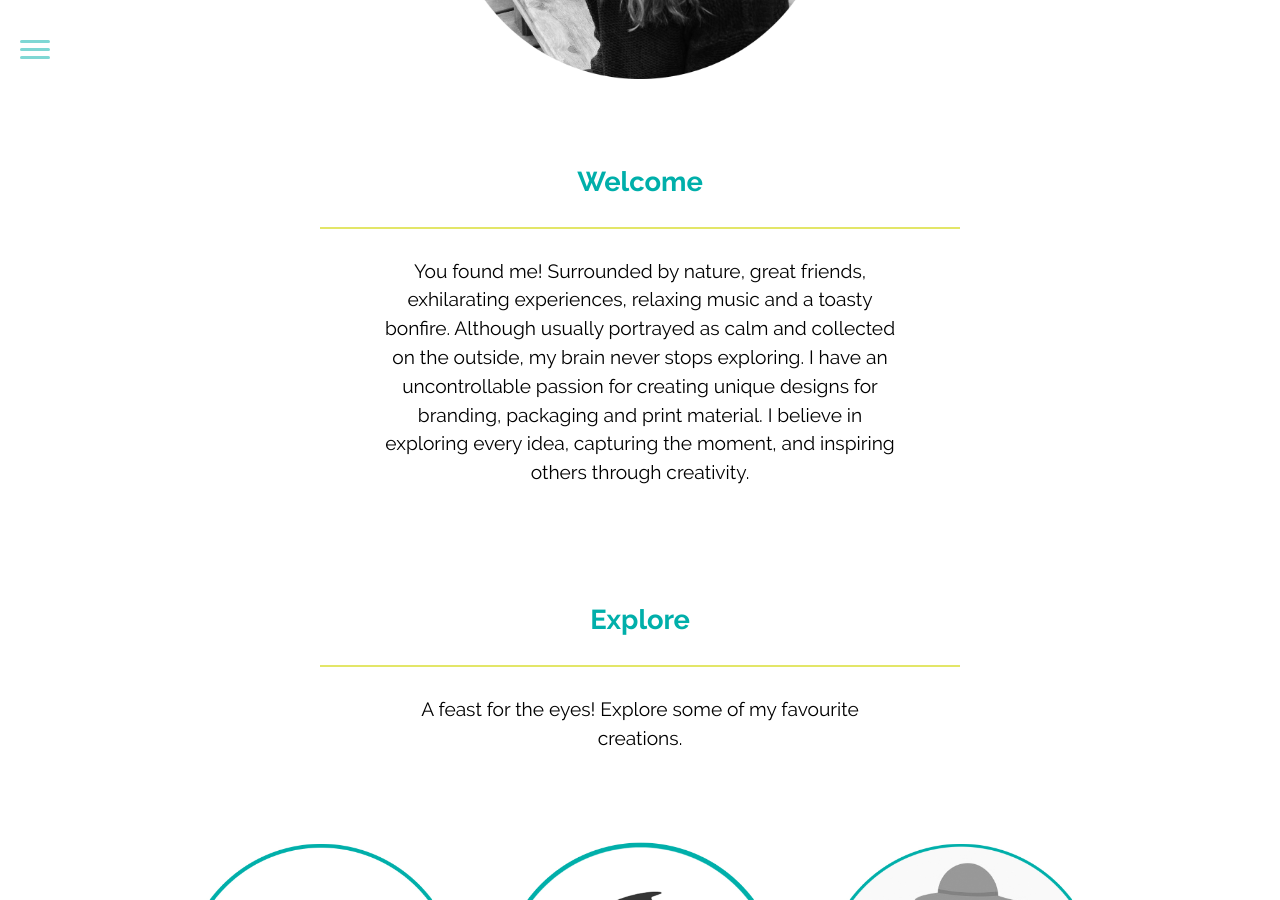
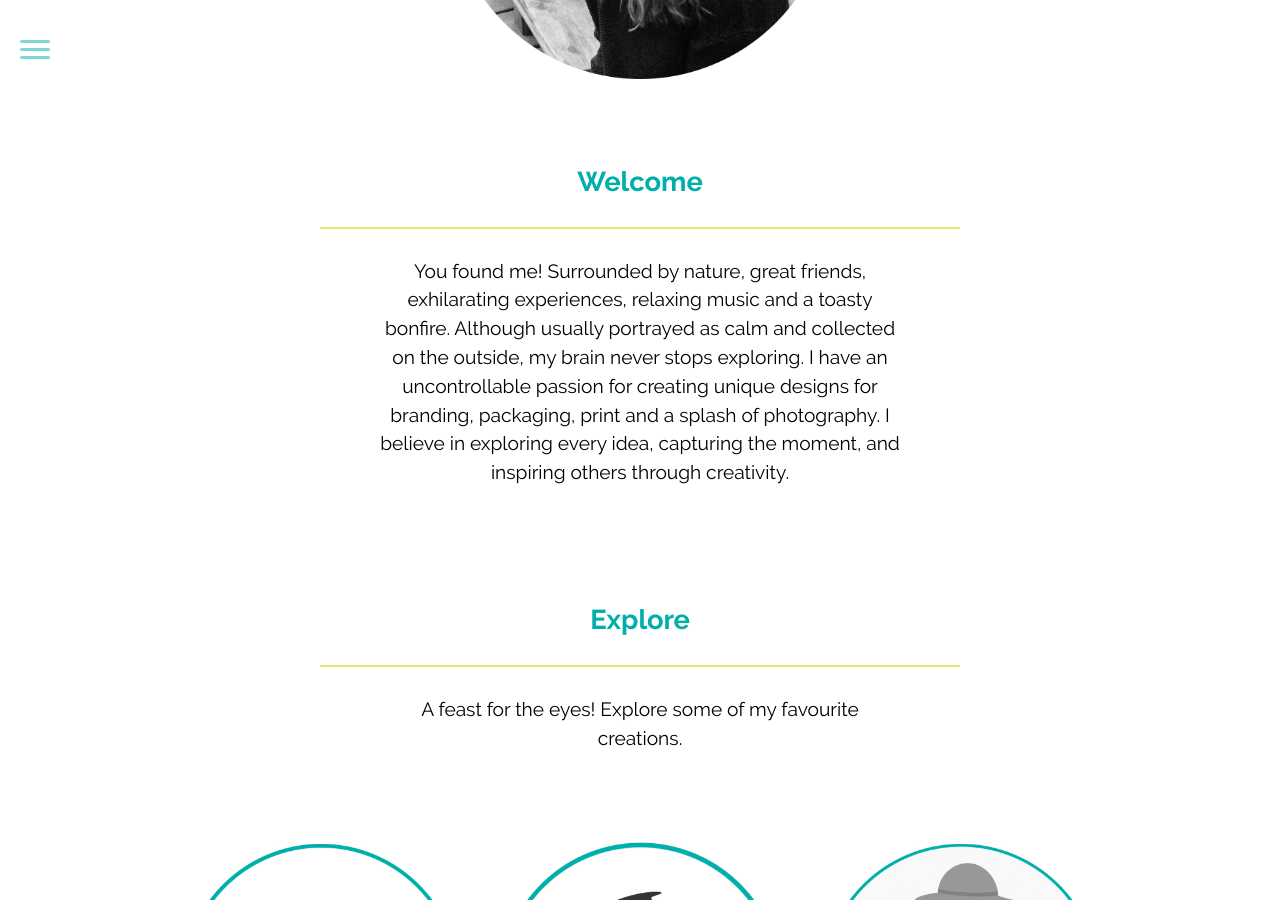
Before and after one commit to ashleycouperus/ashleycouperus.ca, a Jekyll site: the page built from index.html, in a window 1280 px wide and 900 px high, scrolled down 1323 px. Built offline with Jekyll 4.4.1, drawn with Linux system fonts in a browser that asks for light colours.

Commit message:
update about me

```diff
--- a/index.html
+++ b/index.html
@@ -16,7 +16,7 @@ layout: default
     </div>
     <div class="unit xs-1 s-1 m-1-2 l-1-2 xl-1-2 pad-t-1 pad-b-2">
       <h3 itemprop="name" class="border">Welcome</h3>
-      <p itemprop="description" class="gutter-2">You found me! Surrounded by nature, great friends, exhilarating experiences, relaxing music and a toasty bonfire. Although usually portrayed as calm and collected on the outside, my brain never stops exploring. I have an uncontrollable passion for creating unique designs for branding, packaging and print material. I believe in exploring every idea, capturing the moment, and inspiring others through creativity.</p>
+      <p itemprop="description" class="gutter-2">You found me! Surrounded by nature, great friends, exhilarating experiences, relaxing music and a toasty bonfire. Although usually portrayed as calm and collected on the outside, my brain never stops exploring. I have an uncontrollable passion for creating unique designs for branding, packaging, print and a splash of photography. I believe in exploring every idea, capturing the moment, and inspiring others through creativity.</p>
     </div>
   </section>
 
```
